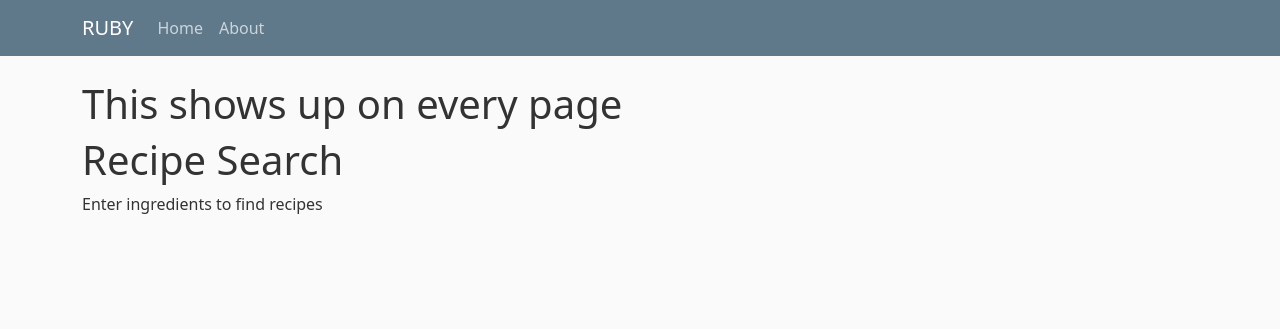
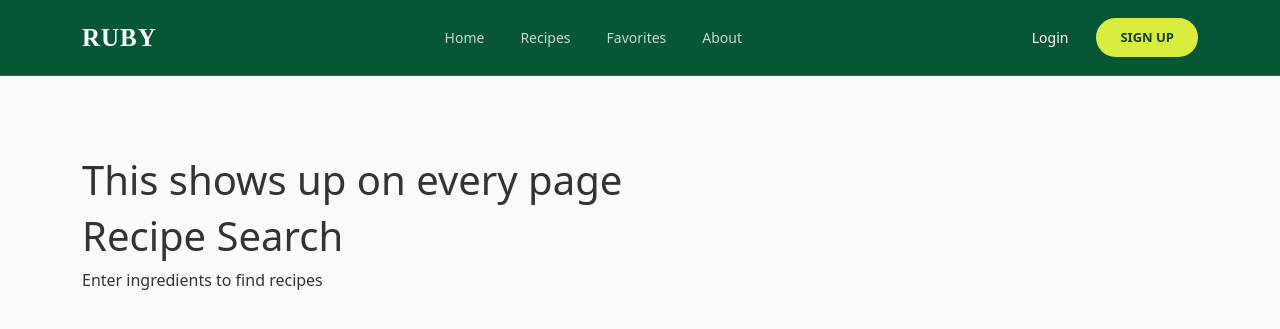
Before and after one commit to Ruby-Project-SEO/Ruby, a Flask app: page /recipe in a window 1280 px wide. Shown: the top 329 px of the page. Run offline with Flask 3, Linux system fonts and the light colour scheme.

Commit message:
Added a new navbar design in layout.html

```diff
--- a/static/styles.css
+++ b/static/styles.css
@@ -33,7 +33,7 @@
     justify-content: center;
     align-items: center;
     min-height: 100vh;
-    margin-top: -5rem;
+    margin-top: -76px;
     background:
       linear-gradient(135deg, rgba(3, 105, 161, 0.95), rgba(14, 165, 233, 0.75)),
       url("../static/images/493624.jpg") no-repeat;
@@ -41,6 +41,10 @@
     position: relative;
     background-size: cover;
     background-position: center;
+}
+
+.login-body {
+    padding-top: 0;
 }
 
 .wrapper{
@@ -156,14 +160,6 @@ body {
     margin-top: 5rem;
 }
 
-.bg-steel {
-    background-color: #5f788a;
-}
-
-.site-header .navbar-nav .nav-link {
-    color: #cbd5db;
-}
-
 .site-header .navbar-nav .nav-link:hover {
     color: #ffffff;
 }
@@ -226,3 +222,102 @@ body {
 .account-heading {
     font-size: 2.5rem;
 }
+
+/* New Wellness Navbar */
+body {
+    padding-top: 76px;
+}
+
+.wellness-navbar {
+    min-height: 76px;
+    background-color: #075737;
+    border-bottom: 1px solid rgba(255, 255, 255, 0.12);
+}
+
+.wellness-logo {
+    color: #ffffff !important;
+    font-family: "Cormorant Garmond", serif;
+    font-size: 25px;
+    font-weight: 700;
+    letter-spacing: 1px;
+}
+
+.wellness-navbar .nav-link {
+    margin: 0 10px;
+    color: rgba(255, 255, 255, 0.78);
+    font-size: 14px;
+    font-weight: 500;
+    transition: color 0.2s ease;
+}
+
+.wellness-navbar .nav-link:hover {
+    color: #ffffff;
+}
+
+.navbar-actions {
+    align-items: center;
+    gap: 10px;
+}
+
+.login-link {
+    color: #ffffff !important;
+}
+
+.signup-button {
+    display: inline-flex;
+    justify-content: center;
+    align-items: center;
+    padding: 10px 24px;
+    border-radius: 999px;
+    background-color: #d9ed3f;
+    color: #153d29;
+    font-size: 13px;
+    font-weight: 700;
+    text-decoration: none;
+    text-transform: uppercase;
+    transition: background-color 0.2s ease, transform 0.2s ease;
+}
+
+.signup-button:hover {
+    background-color: #e6f66b;
+    color: #153d29;
+    transform: translateY(-1px);
+}
+
+.wellness-navbar .navbar-toggler {
+    border-color: rgba(255, 255, 255, 0.5);
+}
+
+.wellness-navbar .navbar-toggler:focus {
+    box-shadow: none;
+}
+
+.wellness-navbar .navbar-toggler-icon {
+    filter: brightness(0) invert(1);
+}
+
+.flash-container {
+    margin-top: 20px;
+}
+
+@media (max-width: 991px) {
+    .wellness-navbar .navbar-collapse {
+        margin-top: 18px;
+        padding: 20px;
+        background-color: #075737;
+        border-radius: 12px;
+    }
+
+    .wellness-navbar .nav-link {
+        margin: 4px 0;
+    }
+
+    .navbar-actions {
+        align-items: flex-start;
+        margin-top: 12px;
+    }
+
+    .signup-button {
+        margin-top: 6px;
+    }
+}
--- a/templates/layout.html
+++ b/templates/layout.html
@@ -11,17 +11,29 @@
 </head>
 <body>
   <header class="site-header">
-    <nav class="navbar navbar-expand-md navbar-dark bg-steel fixed-top">
+    <nav class="navbar navbar-expand-lg wellness-navbar fixed-top">
       <div class="container">
-        <a class="navbar-brand mr-4" href="/">RUBY</a>
-        <button class="navbar-toggler" type="button" data-toggle="collapse" data-target="#navbarToggle" aria-controls="navbarToggle" aria-expanded="false" aria-label="Toggle navigation">
+
+        <a class="navbar-brand wellness-logo" href="/">RUBY</a>
+
+
+        <button class="navbar-toggler" type="button" data-bs-toggle="collapse" data-bs-target="#wellnessNavbar" aria-controls="wellnessNavbar" aria-expanded="false" aria-label="Toggle navigation">
           <span class="navbar-toggler-icon"></span>
         </button>
-        <div class="collapse navbar-collapse" id="navbarToggle">
-          <div class="navbar-nav mr-auto">
-            <a class="nav-item nav-link" href="/">Home</a>
-            <a class="nav-item nav-link" href="/about">About</a>
+
+        <div class="collapse navbar-collapse" id="wellnessNavbar">
+          <div class="navbar-nav mx-auto">
+            <a class="nav-link" href="/">Home</a>
+            <a class="nav-link" href="/recipe">Recipes</a>
+            <a class="nav-link" href="#">Favorites</a>
+            <a class="nav-link" href="#">About</a>
           </div>
+
+          <div class="navbar-nav navbar-actions">
+            <a class="nav-link login-link" href="/login">Login</a>
+            <a class="signup-button" href="/register">Sign Up</a>
+          </div>
+
         </div>
       </div>
     </nav>
--- a/templates/login.html
+++ b/templates/login.html
@@ -3,7 +3,7 @@
 <head>
     <meta charset="UTF-8">
     <meta name="viewport" content="width=device-width, initial-scale=1.0">
-    <title>Wellness App</title>
+    <title>Ruby</title>
     <link rel="stylesheet" href="static/styles.css">
     <!-- Basic Icons -->
     <link href="https://cdn.boxicons.com/3.0.8/fonts/basic/boxicons.min.css" rel="stylesheet">
@@ -12,11 +12,11 @@
     <!-- Brand Icons -->
     <link href="https://cdn.boxicons.com/3.0.8/fonts/brands/boxicons-brands.min.css" rel="stylesheet">
 </head>
-<body>
+<body class="login-body">
     <div class="login-page">
         <div class="login-container">
             <div class="login-title">
-                <h1> Welcome, Wellness App</h1>
+                <h1> Welcome to Ruby</h1>
             </div>
             <div class="wrapper">
                 <form action=" ">
```
